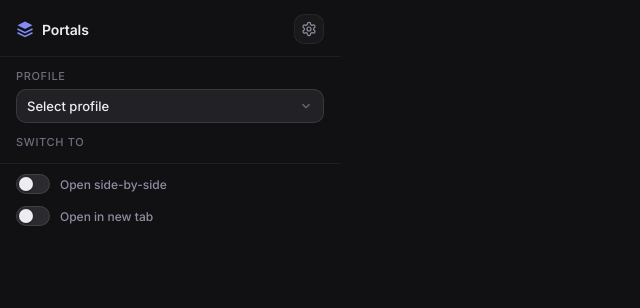
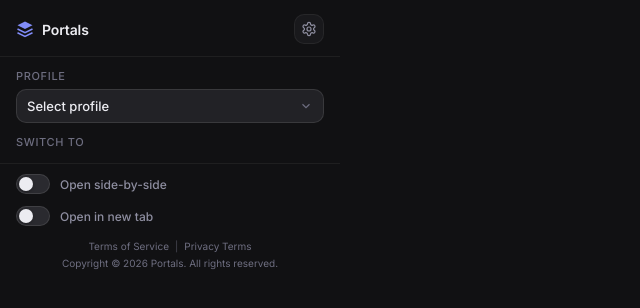
Before and after one commit to Cosmos-0118/Portals, a website with bundled scripts: page src/popup/popup.html in a window 1280 px wide. Shown: the whole page, without its empty margins (0-640 px from the left). Built offline with nearby package versions, Linux system fonts and the light colour scheme; some packages are replaced by stand-ins of ours; no server answers.

Commit message:
feat: add legal footer section to popup with terms and copyright information

```diff
--- a/src/popup/popup.css
+++ b/src/popup/popup.css
@@ -355,6 +355,31 @@
   gap: 12px;
 }
 
+.legal-footer {
+  padding: 0 16px 12px;
+  display: flex;
+  flex-direction: column;
+  gap: 4px;
+  color: var(--c-text-3);
+  font-size: 10px;
+  text-align: center;
+}
+
+.legal-links {
+  display: flex;
+  align-items: center;
+  justify-content: center;
+  gap: 6px;
+}
+
+.legal-separator {
+  opacity: 0.6;
+}
+
+.legal-copy {
+  line-height: 1.4;
+}
+
 .toggle {
   display: flex;
   align-items: center;
@@ -429,6 +454,10 @@
   gap: 10px;
   max-height: 400px;
   overflow-y: auto;
+}
+
+.legal-footer-settings {
+  padding-top: 6px;
 }
 
 /* Single Profile Card */
--- a/src/popup/popup.html
+++ b/src/popup/popup.html
@@ -68,6 +68,15 @@
           <span class="toggle-text">Open in new tab</span>
         </label>
       </div>
+
+      <div class="legal-footer">
+        <div class="legal-links">
+          <span>Terms of Service</span>
+          <span class="legal-separator">|</span>
+          <span>Privacy Terms</span>
+        </div>
+        <div class="legal-copy">Copyright © 2026 Portals. All rights reserved.</div>
+      </div>
     </div>
 
     <!-- ═══════════════════════════════════════════ -->
@@ -92,6 +101,15 @@
         <!-- rendered by JS -->
       </div>
 
+      <div class="legal-footer legal-footer-settings">
+        <div class="legal-links">
+          <span>Terms of Service</span>
+          <span class="legal-separator">|</span>
+          <span>Privacy Terms</span>
+        </div>
+        <div class="legal-copy">Copyright © 2026 Portals. All rights reserved.</div>
+      </div>
+
     </div>
   </div>
 
```
